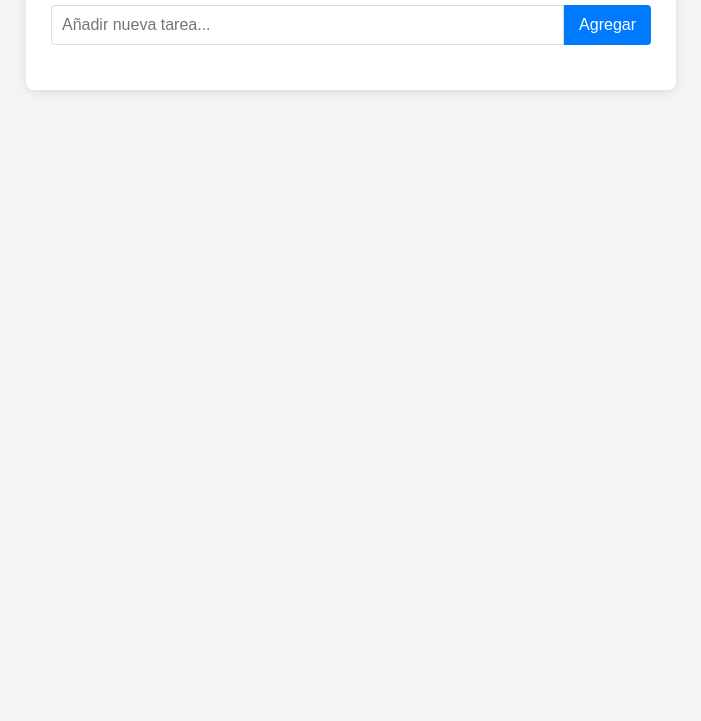
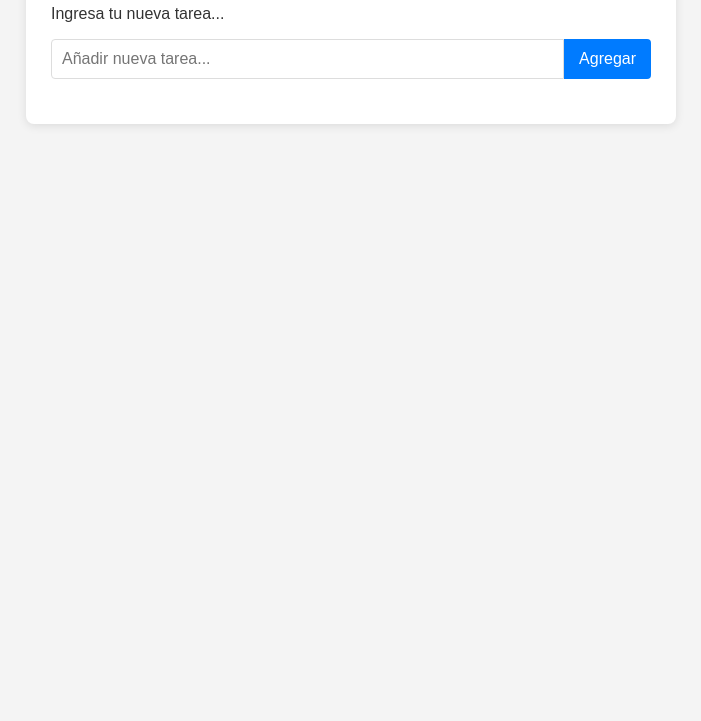
Before and after one commit to javito72/devops-todo-list-app, a website: page public/index.html in a window 1280 px wide. Shown: the part 119-840 px from the top of the page, without its empty margins (289-990 px from the left). Drawn offline with Linux system fonts and the light colour scheme; no server answers.

Commit message:
se agregó un párrafo

```diff
--- a/public/index.html
+++ b/public/index.html
@@ -9,6 +9,7 @@
 <body>
     <div class="contenedor">
         <h1>📝 Lista de Tareas Pendientes</h1>
+        <p>Ingresa tu nueva tarea...</p>
         <div class="entrada-tarea">
             <input type="text" id="nueva-tarea-input" placeholder="Añadir nueva tarea...">
             <button id="agregar-tarea-btn">Agregar</button>
```
